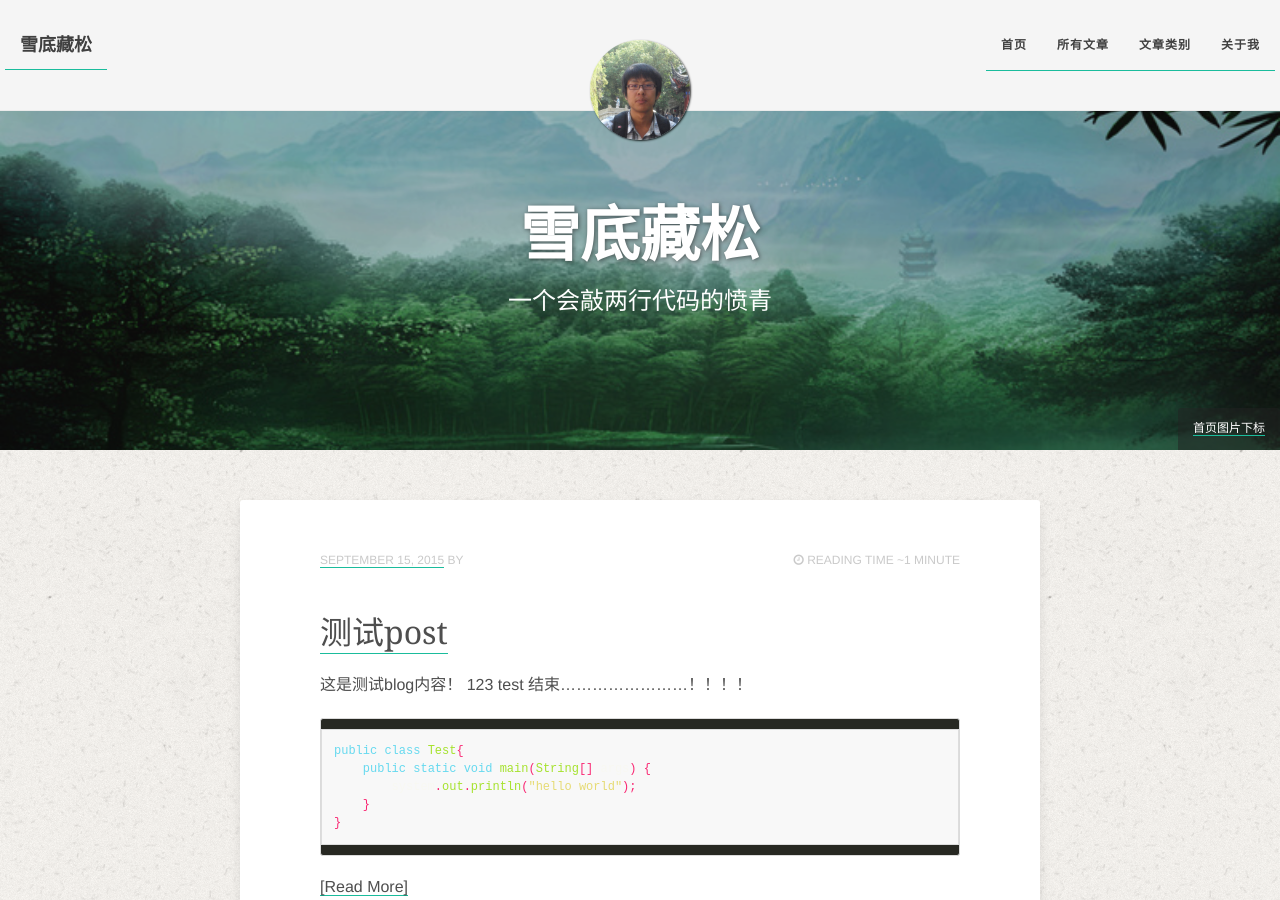
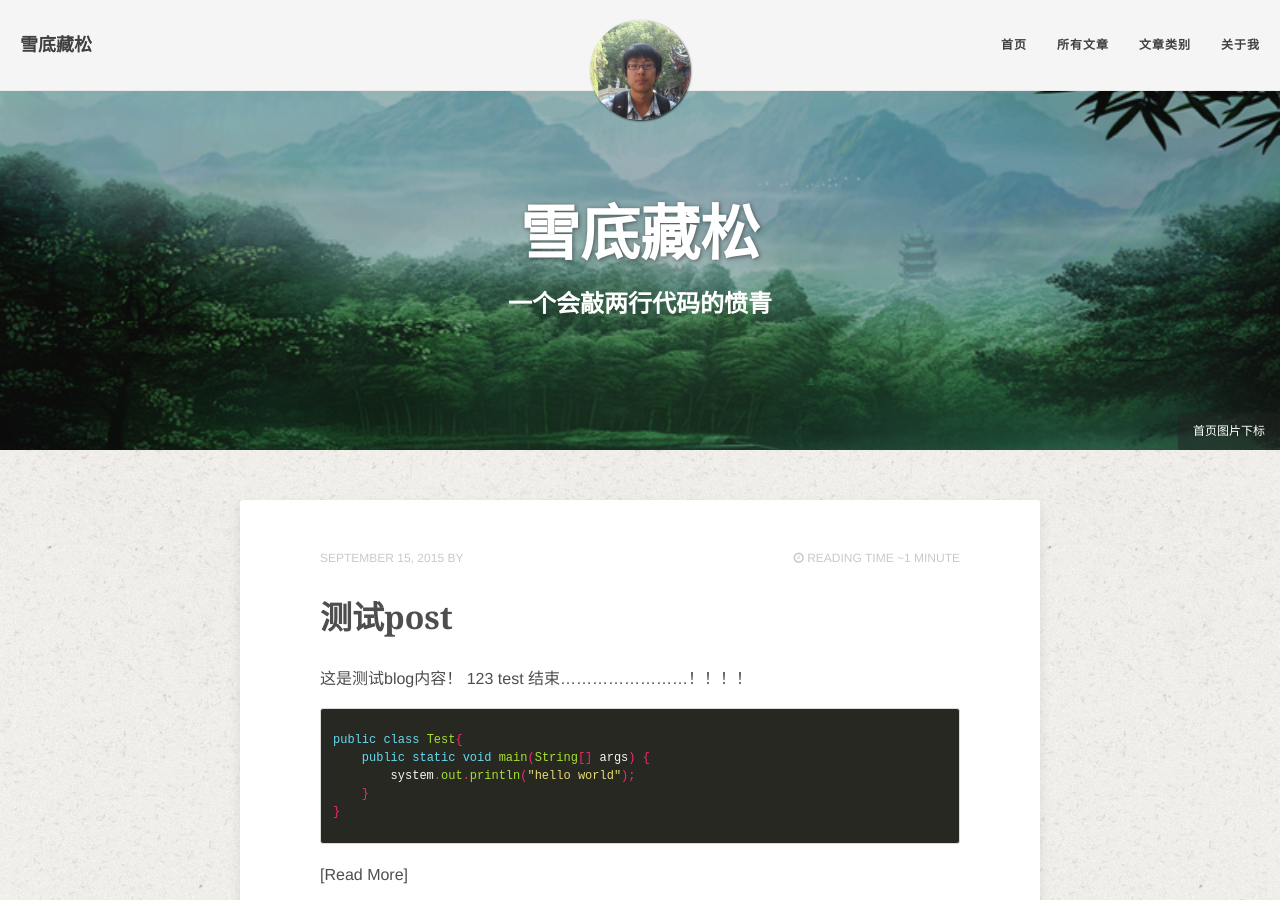
Before and after one commit to MinfeiZhou/MinfeiZhou.github.io, a Jekyll site: the page built from index.html, in a window 1280 px wide and 900 px high. Built offline with Jekyll 4.4.1, drawn with Linux system fonts in a browser that asks for light colours; the list of posts is cut into pages by our own code.

Commit message:
删除中文排版

```diff
--- a/_includes/head.html
+++ b/_includes/head.html
@@ -36,7 +36,7 @@
 <link rel="stylesheet" href="{{ site.url }}/assets/css/bootstrap_custom.css">
 
 <!-- 引入新的中文排版 - css -->
-<link rel="stylesheet" href="{{ site.url }}/assets/css/typo.css">
+<!-- <link rel="stylesheet" href="{{ site.url }}/assets/css/typo.css"> -->
 
 <!-- For all browsers -->
 <link rel="stylesheet" href="{{ site.url }}/assets/css/main.css">
--- a/_layouts/page.html
+++ b/_layouts/page.html
@@ -7,7 +7,7 @@
 {% include head.html %}
 </head>
 
-<body id="post-index" class="typo {% if page.image.feature %} feature{% endif %}">
+<body id="post-index" {% if page.image.feature %}class="feature"{% endif %}>
 
 {% include browser-upgrade.html %}
 {% include navigation.html %}
--- a/_layouts/post-index.html
+++ b/_layouts/post-index.html
@@ -7,7 +7,7 @@
 {% include head.html %}
 </head>
 
-<body id="post-index" class="typo {% if page.image.feature %} feature{% endif %}">
+<body id="post-index" {% if page.image.feature %}class="feature"{% endif %}>
 
 {% include browser-upgrade.html %}
 {% include navigation.html %}
--- a/_layouts/post.html
+++ b/_layouts/post.html
@@ -8,7 +8,8 @@
 {% include head.html %}
 </head>
 
-<body id="post-index" class="typo {% if page.image.feature %} feature{% endif %}">
+<!-- <body id="post-index" class="typo {% if page.image.feature %} feature{% endif %}"> -->
+<body id="post-index" {% if page.image.feature %}class="feature"{% endif %}>
 
 {% include browser-upgrade.html %}
 {% include navigation.html %}
```
